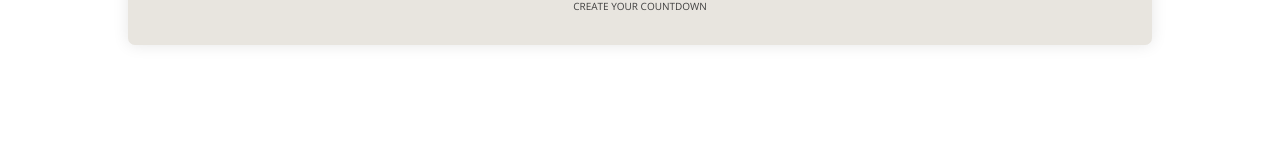
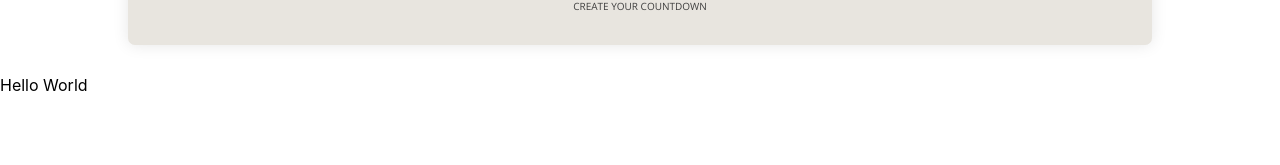
Before and after one commit to sardiba/capstone-project, a Next.js app: page / in a window 1280 px wide. Shown: the part 225-390 px from the top of the page. Built offline with nearby package versions, Linux system fonts and the light colour scheme.

Commit message:
add todo overview component for dashboard

```diff
--- a/components/todo/TodoList.jsx
+++ b/components/todo/TodoList.jsx
@@ -4,7 +4,6 @@ import { v4 as uuidv4 } from "uuid";
 
 export const TodoList = ({ todos, setTodos, type }) => {
   const toggleClick = (id) => {
-    console.log("**ID**", id);
     const clickedIndex = (element) => element.id == id;
     const todoIndex = todos.findIndex(clickedIndex);
     const newTodoArray = [...todos];
--- /dev/null
+++ b/components/todo/TodoOverview.jsx
@@ -0,0 +1,7 @@
+import { useLocalStorageState } from "../../utils/localStorage";
+
+export const TodoOverview = () => {
+  const [todos, setTodos] = useLocalStorageState("todos", []);
+  console.log("**TODOS**", todos);
+  return <div>Hello World</div>;
+};
--- a/pages/index.jsx
+++ b/pages/index.jsx
@@ -1,8 +1,8 @@
 import Head from "next/head";
 import styled from "styled-components";
 import CountdownCard from "../components/cards/CountdownCard";
-
 import "react-datepicker/dist/react-datepicker.css";
+import { TodoOverview } from "../components/todo/TodoOverview";
 
 export default function Home() {
   return (
@@ -15,6 +15,8 @@ export default function Home() {
       <main>
         <PufferPageTop />
         <CountdownCard />
+        <TodoOverview />
+        <PufferPageBottom />
       </main>
     </div>
   );
@@ -23,3 +25,7 @@ export default function Home() {
 const PufferPageTop = styled.div`
   height: 15vh;
 `;
+
+const PufferPageBottom = styled.div`
+  height: 15vh;
+`;
```
